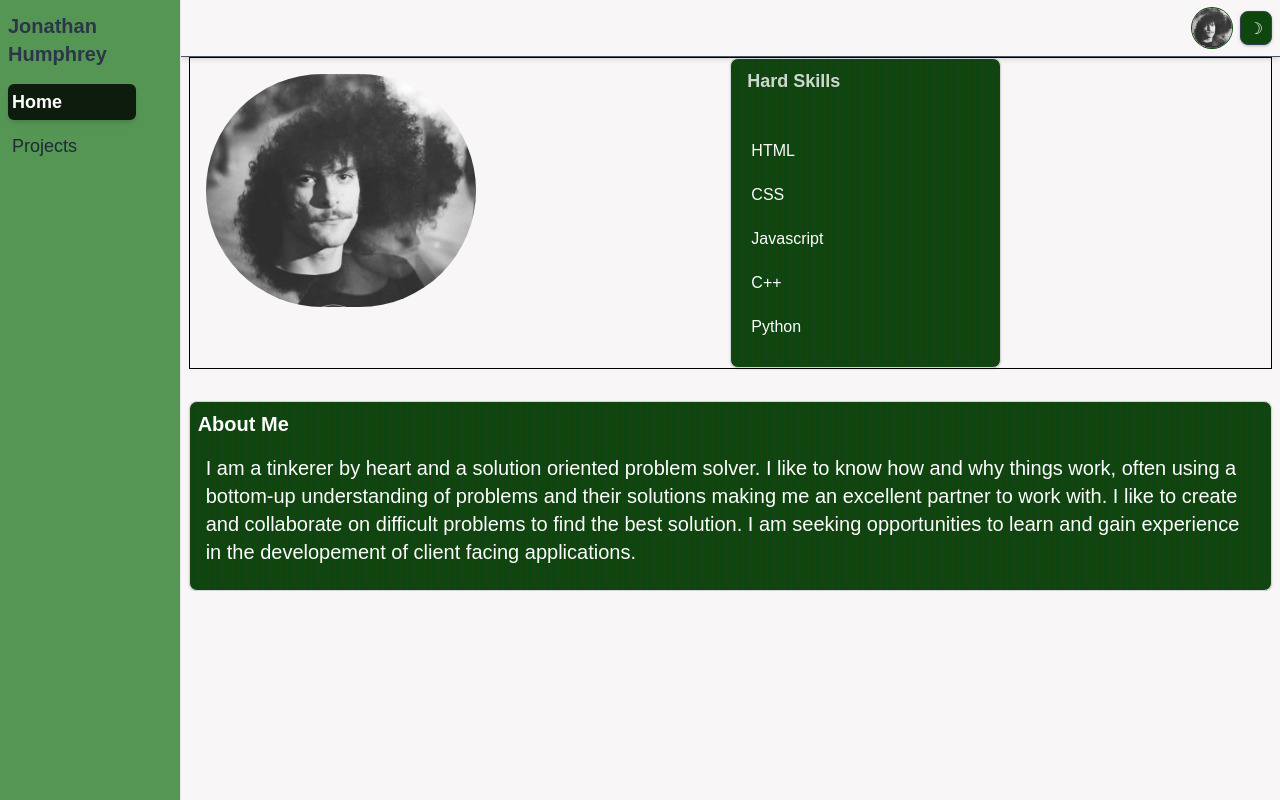
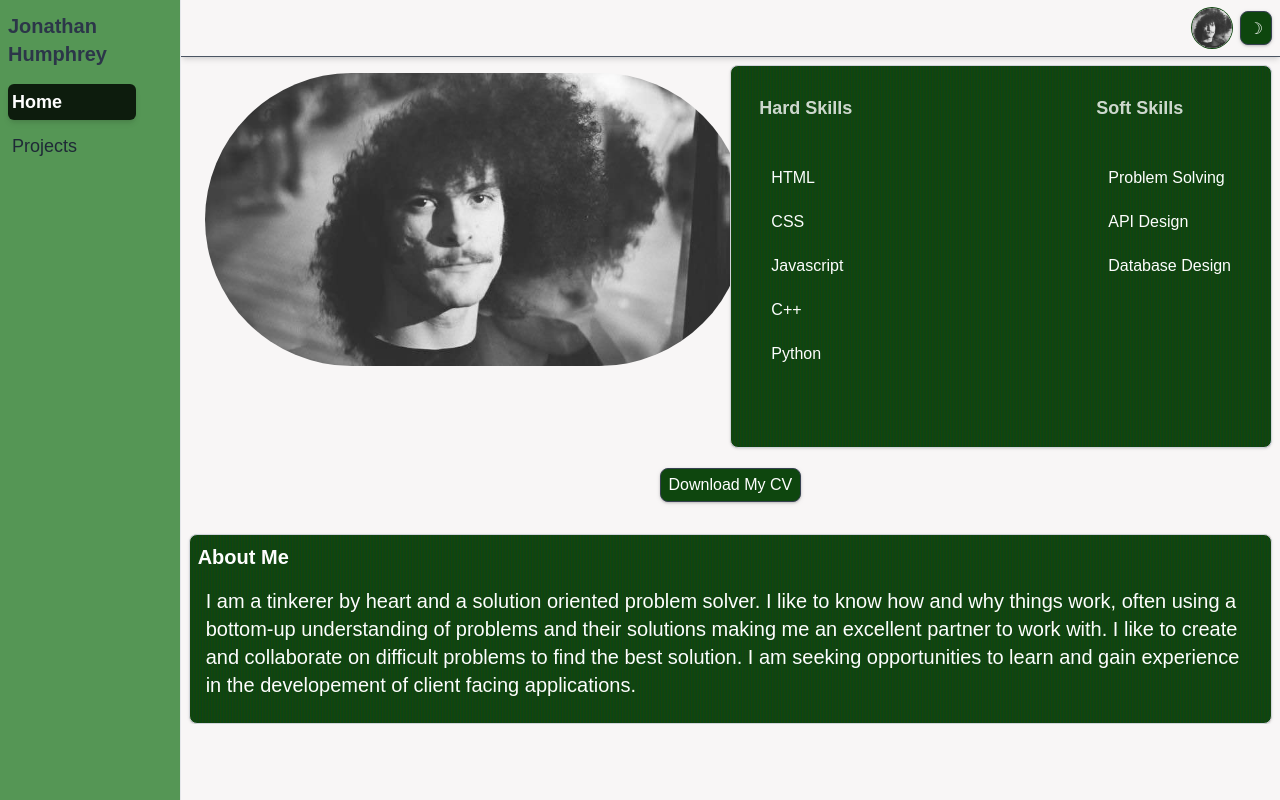
Before and after one commit to JonathanHumphrey/portfolio-2024, a Vue app: page / in a window 1280 px wide. Shown: the top 800 px of the page. Built offline with nearby package versions, Linux system fonts and the light colour scheme; what vue3-apexcharts would draw is missing.

Commit message:
main page layout pass

```diff
--- a/src/views/HomeView.vue
+++ b/src/views/HomeView.vue
@@ -9,9 +9,9 @@ import TextBlock from '@/components/UI/TextBlock.vue';
 import portrait from '@/assets/portrait.jpg'
 
 // Constants
-import {Personal} from '@/constants/Information.js'
+import { Personal } from '@/constants/Information.js'
 
-const skills =
+const hardSkills =
     [
         'HTML',
         'CSS',
@@ -20,6 +20,20 @@ const skills =
         'Python'
 
     ]
+const softSkills = [
+    'Problem Solving',
+    'API Design',
+    'Database Design'
+]
+const downloadResume = () => {
+    const pdfUrl = new URL('@/assets/resume.pdf', import.meta.url).href;
+    const link = document.createElement('a');
+    link.href = pdfUrl;
+    link.download = 'Jonathan_Humphrey_FrontEnd.pdf';
+    link.click();
+}
+
+
 
 </script>
 
@@ -28,15 +42,33 @@ const skills =
     <section
         class="w-full max-w-[75rem] mx-auto primary-text px-2 font-display flex-col-ic-js "
     >
-        <div class="grid w-full border border-black md:grid-cols-2 sm:grid-cols-1">
-            <img :src="portrait" alt="" class="sticky object-cover m-4 mt-4 rounded-full md:w-1/2 sm:w-1/2 h-3/4" />
-            <Card container-class="md:w-1/2 sm:w-full">
-                <TextBlock label="Hard Skills" text-content="" container-class="mb-0 ml-4" />
-                <ul class="w-1/2 m-5 list-disk" v-for="skill in skills">
-                    <li class="text-white" >{{ skill }}</li>
-                </ul>
+        <div class="grid md:grid-cols-2 sm:grid-cols-1">
+            <img :src="portrait" alt="" class="sticky z-0 object-cover m-4 mt-4 rounded-full md:w-full sm:w-1/2 h-3/4" />
+            <Card container-class="z-10 mt-2 ">
+                <section class="w-full flex-is-jb">
+
+                    <div class="m-5">
+                        <TextBlock label="Hard Skills" text-content="" container-class="mb-0 ml-2" />
+
+                        <ul class="m-5 list-disk" v-for="skill in hardSkills">
+                            <li class="text-white" >{{ skill }}</li>
+                        </ul>
+                    </div>
+                    <div class="m-5">
+                        <TextBlock label="Soft Skills" text-content="" container-class="mb-0 ml-2" />
+
+                        <ul class="m-5 list-disk" v-for="skill in softSkills">
+                            <li class="text-white" >{{ skill }}</li>
+                        </ul>
+                    </div>
+                </section>
             </Card>
         </div>
+        <Button
+            text="Download My CV"
+            button-class="mt-5 transition-transform duration-300 ease-in-out hover:scale-105 hover:shadow-lg hover:animate-gradient-x hover:animate-gradient-hover"
+            @click="downloadResume()"
+        />
         <section class="grid w-full grid-cols-1 gap-2 mt-8">
             <Card
                 card-title="About Me"
--- a/tailwind.config.js
+++ b/tailwind.config.js
@@ -29,6 +29,18 @@ export default {
                 display: ['betterVCR', 'sans-serif'],
                 content: ['betterVCR', 'serif'],
             },
+            animation: {
+                'gradient-hover': 'gradient-x 3s ease infinite',
+              },
+              keyframes: {
+                'gradient-x': {
+                  '0%': { backgroundPosition: '0% 50%' },
+                  '100%': { backgroundPosition: '100% 50%' },
+                },
+              },
+              backgroundSize: {
+                '200%': '200%',
+              },
         },
         screens: {
             sm: '640px', // Small devices (640px and up)
```
Also changed, not shown: 1 other file (tests, documents, lock files or other folders).
